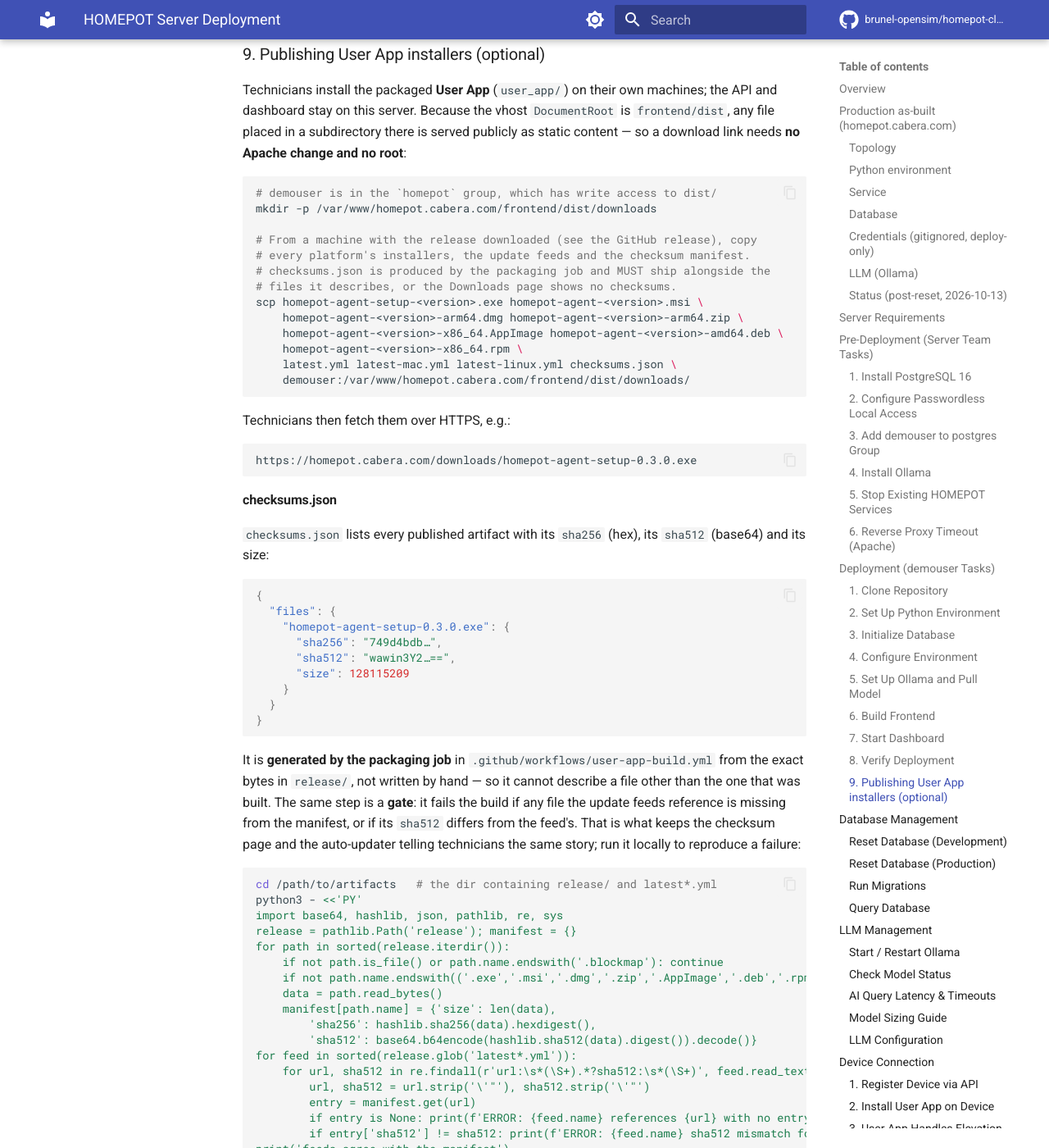
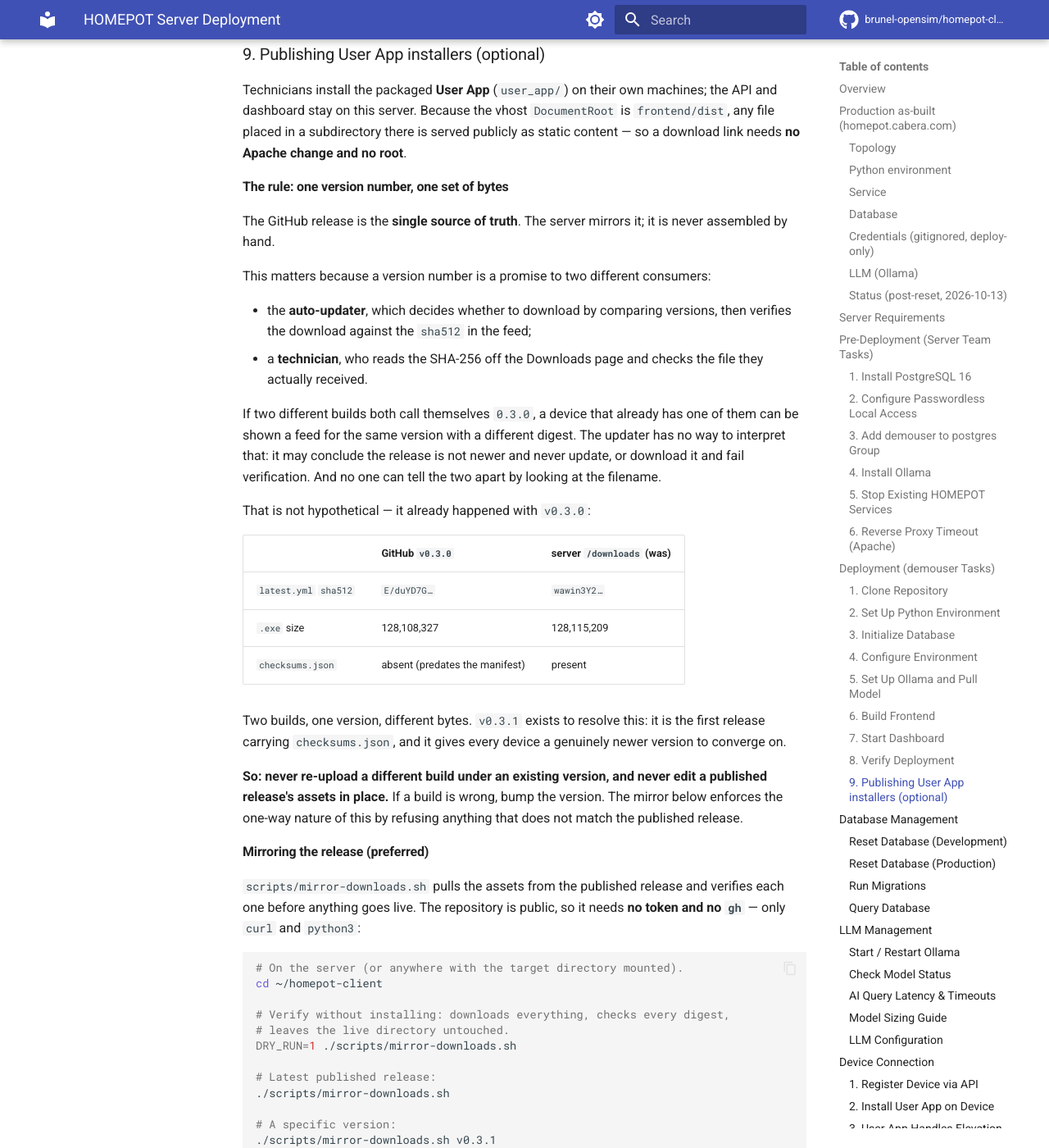
Before and after one commit to brunel-opensim/homepot-client, an MkDocs documentation site: the page built from docs/server-deployment.md, in a window 1280 px wide and 1400 px high, scrolled down 7556 px. Shown: the whole window at 82% size. Built offline with MkDocs 1.6.1 and Material for MkDocs 9.7.7, drawn with Linux system fonts in a browser that asks for light colours; comment, search, counter and statistics services are not loaded; the version menu is left out; some of the changed text lies outside the part shown.

Commit message:
feat(scripts): mirror the published release into dist/downloads (#544)
Adds scripts/mirror-downloads.sh, which makes the GitHub release the single
source of truth for the installers the dashboard serves, and rewrites the
publishing section of the deployment guide around it.

Why
---
The published GitHub release v0.3.0 and the installers served from
/downloads were two different builds that both called themselves 0.3.0 --
verified by digest, not by inspection:

  GitHub v0.3.0   latest.yml sha512=E/duYD7G...  size=128108327
  server 0.3.0    latest.yml sha512=wawin3Y2...  size=128115209

A version number is a promise to two consumers, and both were misled. The
auto-updater compares versions and then verifies the download against the
feed sha512, so a same-version feed with a different digest is not
interpretable. A technician had no way to tell the builds apart at all.

What the script does
--------------------
Resolves a release (latest, or a given tag), downloads its assets
anonymously (the repo is public -- no token, no gh), and verifies each
against GitHub's own per-asset sha256 digest from the release API. It then
cross-checks the release checksums.json against those same bytes, stages
everything next to the target, and swaps it in by rename so the live
directory is never empty. The previous set is kept for rollback.

It refuses draft releases (their bytes can still change) and releases
without checksums.json, since mirroring one would silently strip the
digests from the Downloads page.

Notes
-----
The staging path is handed to the verification step through the environment
rather than as an argv argument. A stray apostrophe in the quoted code
would otherwise close the shell quote early and shift the argument -- which
is exactly how an earlier revision of this script ended up writing to a
relative 'digests/<file>' path and failing every download with
curl error 23.

Docs: 'one version number, one set of bytes' states the rule, records the
v0.3.0 case, and explains why v0.3.1 exists. The manual scp flow is kept as
a fallback, with the verification made explicit.

````diff
--- a/docs/server-deployment.md
+++ b/docs/server-deployment.md
@@ -355,16 +355,95 @@ curl -s http://localhost:11434/api/tags | python3 -m json.tool
 Technicians install the packaged **User App** (`user_app/`) on their own machines;
 the API and dashboard stay on this server. Because the vhost `DocumentRoot` is
 `frontend/dist`, any file placed in a subdirectory there is served publicly as
-static content — so a download link needs **no Apache change and no root**:
+static content — so a download link needs **no Apache change and no root**.
+
+#### The rule: one version number, one set of bytes
+
+The GitHub release is the **single source of truth**. The server mirrors it; it
+is never assembled by hand.
+
+This matters because a version number is a promise to two different consumers:
+
+- the **auto-updater**, which decides whether to download by comparing versions,
+  then verifies the download against the `sha512` in the feed;
+- a **technician**, who reads the SHA-256 off the Downloads page and checks the
+  file they actually received.
+
+If two different builds both call themselves `0.3.0`, a device that already has
+one of them can be shown a feed for the same version with a different digest.
+The updater has no way to interpret that: it may conclude the release is not
+newer and never update, or download it and fail verification. And no one can
+tell the two apart by looking at the filename.
+
+That is not hypothetical — it already happened with `v0.3.0`:
+
+| | GitHub `v0.3.0` | server `/downloads` (was) |
+|---|---|---|
+| `latest.yml` `sha512` | `E/duYD7G…` | `wawin3Y2…` |
+| `.exe` size | 128,108,327 | 128,115,209 |
+| `checksums.json` | absent (predates the manifest) | present |
+
+Two builds, one version, different bytes. `v0.3.1` exists to resolve this: it is
+the first release carrying `checksums.json`, and it gives every device a
+genuinely newer version to converge on.
+
+**So: never re-upload a different build under an existing version, and never
+edit a published release's assets in place.** If a build is wrong, bump the
+version. The mirror below enforces the one-way nature of this by refusing
+anything that does not match the published release.
+
+#### Mirroring the release (preferred)
+
+`scripts/mirror-downloads.sh` pulls the assets from the published release and
+verifies each one before anything goes live. The repository is public, so it
+needs **no token and no `gh`** — only `curl` and `python3`:
+
+```bash
+# On the server (or anywhere with the target directory mounted).
+cd ~/homepot-client
+
+# Verify without installing: downloads everything, checks every digest,
+# leaves the live directory untouched.
+DRY_RUN=1 ./scripts/mirror-downloads.sh
+
+# Latest published release:
+./scripts/mirror-downloads.sh
+
+# A specific version:
+./scripts/mirror-downloads.sh v0.3.1
+
+# Override the destination (default: the live dist/downloads):
+TARGET_DIR=/var/www/homepot.cabera.com/frontend/dist/downloads \
+  ./scripts/mirror-downloads.sh
+```
+
+For each asset it checks the bytes against **GitHub's own per-asset `sha256`
+digest** from the release API, then cross-checks the release's `checksums.json`
+against those same bytes. Files are staged next to the target and swapped in by
+rename, so the live directory is never empty and a partial download changes
+nothing. The previous set is kept as `downloads.old.<timestamp>` for rollback.
+
+It **refuses** to mirror a release that has no `checksums.json`, because doing so
+would silently strip the digests from the Downloads page — worse than not
+mirroring. It also refuses draft releases, whose bytes can still change.
+
+Technicians then fetch them over HTTPS, e.g.:
+
+```
+https://homepot.cabera.com/downloads/homepot-agent-setup-0.3.1.exe
+```
+
+#### Copying by hand (fallback only)
+
+If the mirror cannot run, copying with `scp` still works, but you own the
+verification:
 
 ```bash
 # demouser is in the `homepot` group, which has write access to dist/
 mkdir -p /var/www/homepot.cabera.com/frontend/dist/downloads
 
-# From a machine with the release downloaded (see the GitHub release), copy
-# every platform's installers, the update feeds and the checksum manifest.
-# checksums.json is produced by the packaging job and MUST ship alongside the
-# files it describes, or the Downloads page shows no checksums.
+# Take the files from the published release, not from a local build directory,
+# so what is served is what was actually released.
 scp homepot-agent-setup-<version>.exe homepot-agent-<version>.msi \
     homepot-agent-<version>-arm64.dmg homepot-agent-<version>-arm64.zip \
     homepot-agent-<version>-x86_64.AppImage homepot-agent-<version>-amd64.deb \
@@ -373,11 +452,18 @@ scp homepot-agent-setup-<version>.exe homepot-agent-<version>.msi \
     demouser:/var/www/homepot.cabera.com/frontend/dist/downloads/
 ```
 
-Technicians then fetch them over HTTPS, e.g.:
+`checksums.json` MUST ship in the **same** upload as the files it describes.
+Then verify every file against the release's digests before walking away:
 
+```bash
+# For each asset, compare the local hash with what GitHub recorded:
+curl -s https://api.github.com/repos/brunel-opensim/homepot-client/releases/latest \
+  | python3 -c 'import json,sys; [print(a["digest"], a["name"]) for a in json.load(sys.stdin)["assets"]]'
+ssh demouser 'cd /var/www/homepot.cabera.com/frontend/dist/downloads && sha256sum *.exe *.msi *.dmg *.zip *.AppImage *.deb *.rpm'
 ```
-https://homepot.cabera.com/downloads/homepot-agent-setup-0.3.0.exe
-```
+
+Any mismatch means a bad transfer. Delete the file and re-copy it — a truncated
+installer fails only when a technician runs it.
 
 #### checksums.json
 
@@ -474,7 +560,8 @@ Notes:
 
 - **Verify the transfer.** These files are ~130 MB each and a dropped connection
   silently leaves a truncated file at a valid-looking URL, which fails only when
-  a technician runs it. Always compare sizes/hashes after copying:
+  a technician runs it. The mirror script does this for you; if you copy by hand,
+  compare sizes/hashes afterwards:
 
   ```bash
   # Sizes on the server ...
@@ -546,9 +633,12 @@ Notes:
   deploy. Rule changes there need no root (`demouser` owns both files) and take
   effect immediately — no Apache restart.
 - A published GitHub release is the other delivery route and is what the app's
-  built-in updater is configured against
-  (`provider: github`, in `user_app/package.json`). The release also carries
-  `checksums.json`, so the same digests are available from either route.
+  built-in updater is configured against (`provider: github`, in
+  `user_app/package.json`). Since `v0.3.1` the release carries
+  `checksums.json`, so the same digests are available from either route. For
+  `v0.3.0` they are **not** the same — that release predates the manifest and
+  its bytes differ from what the server served; see "one version number, one set
+  of bytes" above.
 
 ## Database Management
 
@@ -720,6 +810,7 @@ No server-side configuration is needed for elevation.
 | `upgrade-db.sh` | Run Alembic migrations | No |
 | `query-db.sh` | Query database | No |
 | `seed-demo-data.sh` | Seed demo data | No |
+| `mirror-downloads.sh` | Mirror the published GitHub release into `dist/downloads/`, verifying every asset | No |
 
 ## Logging & Observability
 
````
Also changed, not shown: 1 other file.
